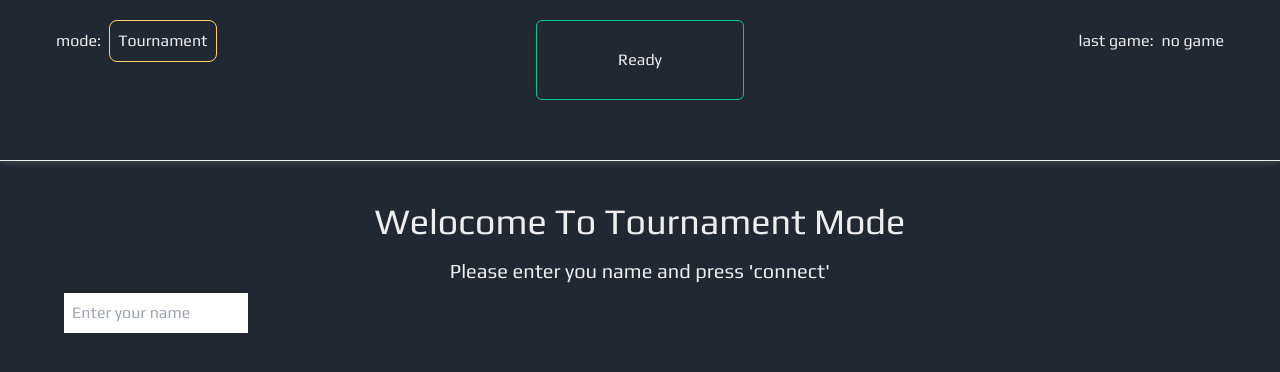
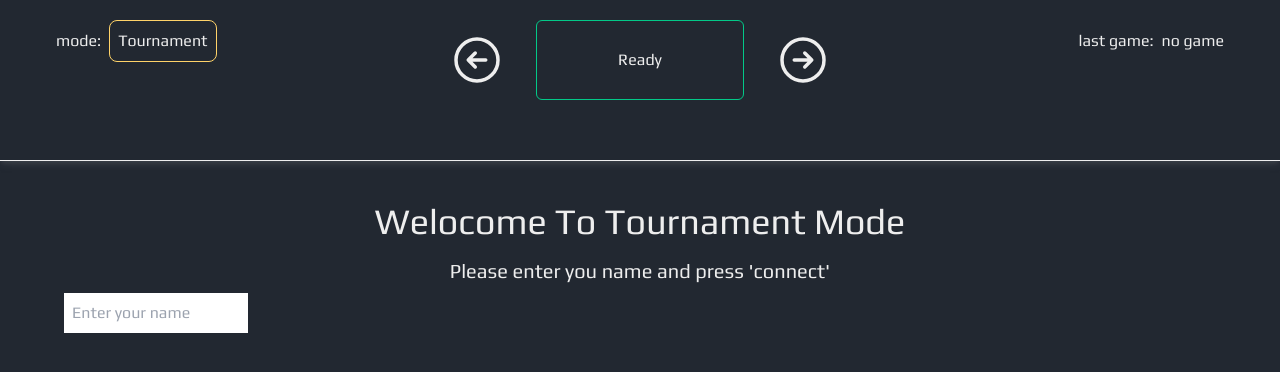
Before and after one commit to Ihor-Slastonov/PlayPik, a React (Vite) app: page /tournament in a window 1280 px wide. Shown: the top 372 px of the page. Built offline with nearby package versions, Linux system fonts and the light colour scheme; no server answers.

Commit message:
add nav buttons

```diff
--- a/src/components/NavPanel/NavPanel.jsx
+++ b/src/components/NavPanel/NavPanel.jsx
@@ -17,7 +17,7 @@ const NavPanel = () => {
   return (
     <div className="w-full absolute top-0 left-0 flex items-center justify-between pointer-events-none">
       <nav className="flex items-center gap-2 pointer-events-auto">
-        mode:
+        <p>mode:</p>
         <Link
           to={location.pathname === '/' ? '/tournament' : '/'}
           className="p-2 rounded-lg border border-accent
--- a/src/components/SharedLayout/SharedLayout.jsx
+++ b/src/components/SharedLayout/SharedLayout.jsx
@@ -1,5 +1,5 @@
 import { Suspense } from 'react';
-import { Outlet, useLocation } from 'react-router-dom';
+import { Link, Outlet, useLocation } from 'react-router-dom';
 
 import FilterBar from '../FilterBar/FilterBar';
 import PickGame from '../PickGame/PickGame';
@@ -8,10 +8,15 @@ import ReloadDataBtn from '../ReloadDataBtn/ReloadDataBtn';
 import NavPanel from '../NavPanel/NavPanel';
 import PickGameTournament from '../PickGame/PickGameTournament/PickGameTournament';
 import { AnimatePresence, motion } from 'framer-motion';
+import {
+  ArrowLeftCircleIcon,
+  ArrowRightCircleIcon,
+} from '@heroicons/react/24/outline';
 
 const SharedLayout = () => {
   const location = useLocation();
   const isHomePage = location.pathname === '/';
+  const togglePath = location.pathname === '/' ? '/tournament' : '/';
 
   return (
     <>
@@ -20,6 +25,18 @@ const SharedLayout = () => {
           <div
             className={`flex flex-col gap-4 relative ${isHomePage ? 'min-h-[160px]' : 'min-h-[120px]'}`}
           >
+            <Link
+              to={togglePath}
+              className="size-16 p-1 flex center absolute top-2 left-1/3 group"
+            >
+              <ArrowLeftCircleIcon className="size-14 group-hover:text-accent duration-500 ease-in-out" />
+            </Link>
+            <Link
+              to={togglePath}
+              className="size-16 p-1 flex center absolute top-2 right-1/3 group"
+            >
+              <ArrowRightCircleIcon className="size-14 group-hover:text-accent_green duration-500 ease-in-out" />
+            </Link>
             <NavPanel />
             <AnimatePresence>
               {isHomePage ? (
```
